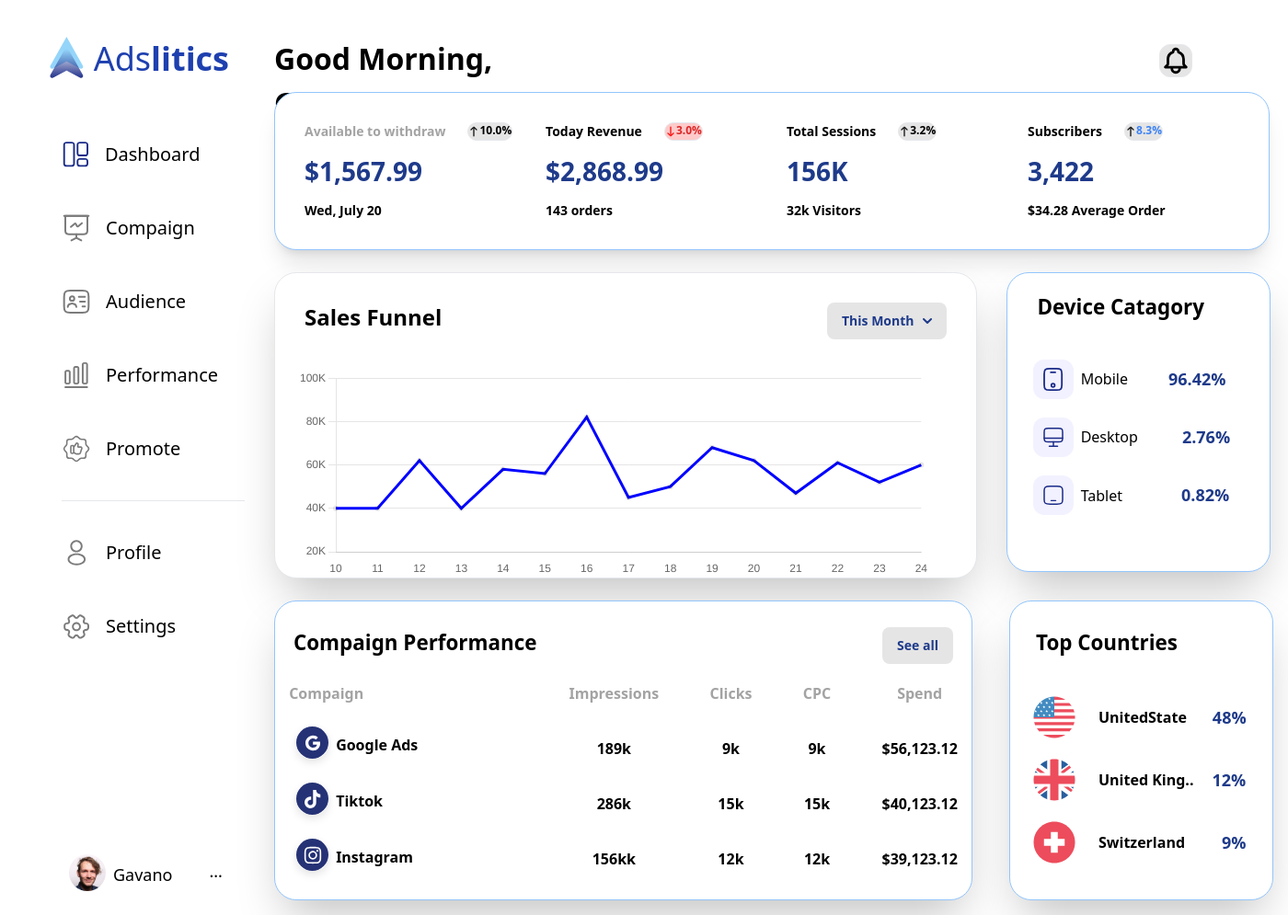
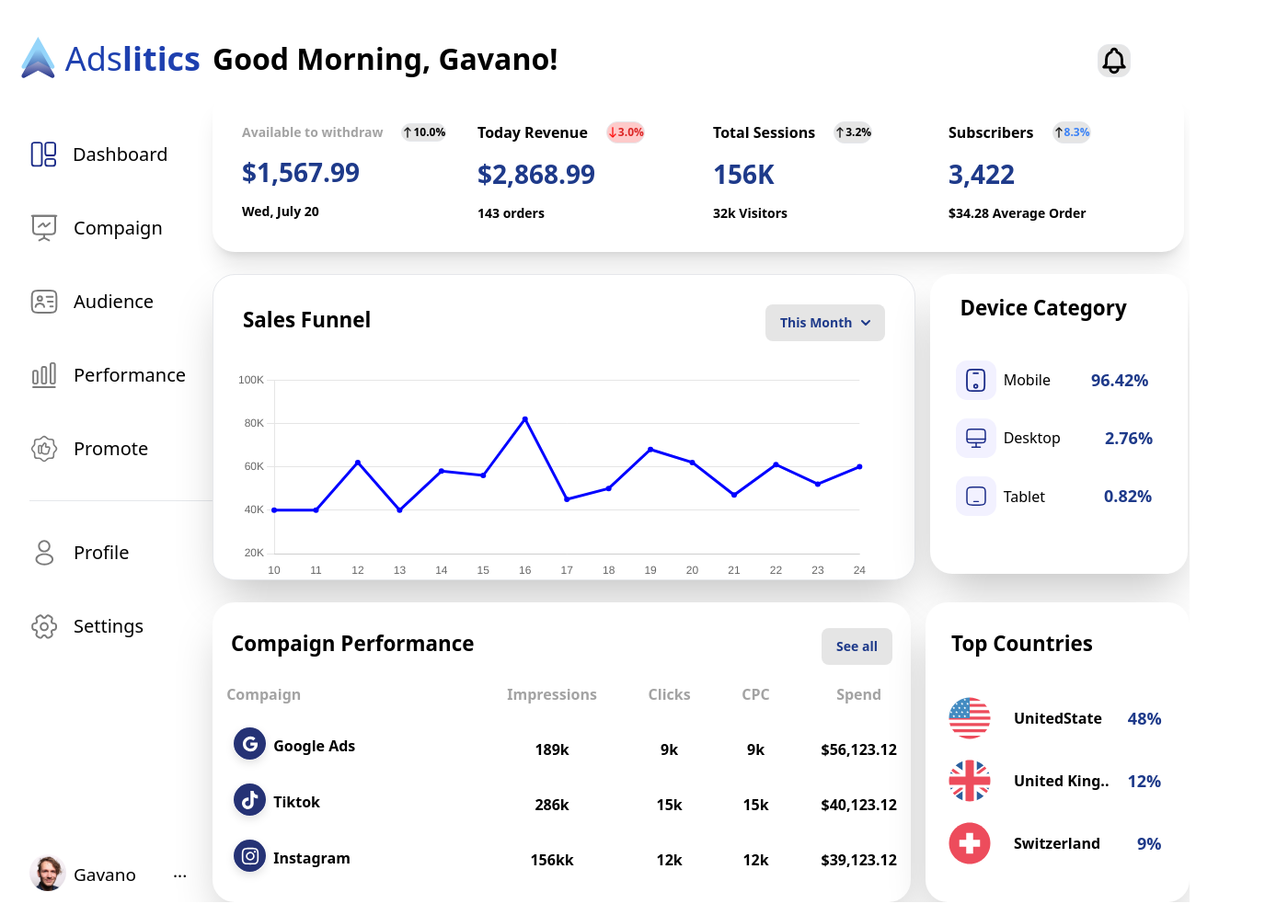
Before and after one commit to techloset/ali-raza-web-dashboard, a React (Create React App) app: page / in a window 1280 px wide. Shown: the whole page at 92% size, 1400 px wide, since content can reach past the window. Built offline with nearby package versions, Linux system fonts and the light colour scheme; what @shrutibalasa/tailwind-grid-auto-fit would draw is missing.

Commit message:
QA-1 Fixes Traffiic Web Dashboard

```diff
--- a/src/App.js
+++ b/src/App.js
@@ -1,4 +1,3 @@
-// import { BrowserRouter, Route, Routes } from "react-router-dom";
 import { BrowserRouter, Route, Routes } from "react-router-dom";
 import Layout from "./components/Layout";
 import Dashboard from "./pages/Dashboard";
--- a/src/components/Chart.jsx
+++ b/src/components/Chart.jsx
@@ -29,10 +29,14 @@ function Chart() {
     ],
     datasets: [
       {
+        label: "Ali",
         data: [40, 40, 62, 40, 58, 56, 82, 45, 50, 68, 62, 47, 61, 52, 60],
         borderColor: "blue",
+        fill: "+1",
         pointBorderColor: "transparent",
-        backgroundGradientFrom: "Blue",
+        backgroundColor: "Blue",
+        fill: "+1",
+        fill: true,
       },
     ],
   };
@@ -58,8 +62,8 @@ function Chart() {
     },
   };
   return (
-    <div className="sm:w-full sm:h-[25rem] flex flex-col  lg:h-[20.835rem] lg:w-[47.78rem]  ml-[1rem] mt-[1.5rem] bg-white rounded-3xl border border-gray-200 shadow-2xl">
-      <div className="font-bold text-2xl   m-[2rem] flex  justify-between">
+    <div className="bg-white sm:w-full sm:h-[25rem] flex flex-col  lg:h-[20.835rem] lg:w-[47.78rem] mt-[1.5rem]  rounded-3xl border border-gray-200 shadow-2xl">
+      <div className="font-bold text-[1.4rem]   m-[2rem] flex  justify-between">
         <p>Sales Funnel</p>
         <button class="text-blue-900  bg-neutral-200 focus:ring-4 focus:outline-none focus:ring-blue-300 font-bold rounded-lg text-sm  px-4 py-2.5 text-center inline-flex items-center ">
           This Month
--- a/src/components/CompaignPerformance.jsx
+++ b/src/components/CompaignPerformance.jsx
@@ -5,8 +5,7 @@ import Tiktok from "../assets/tiktok.svg";
 
 export default function CompaignPerformance() {
   return (
-    // <div className=" grid lg:flex">
-    <div className="bg-white mt-[1.5rem] ml-[1rem] rounded-3xl lg:h-[20.375rem] lg:w-[47.438rem]  border border-blue-300 shadow-2xl sm:w-full">
+    <div className="bg-white sm:w-full sm:h-[20rem] flex flex-col  lg:h-[20.375rem] lg:w-[47.438rem] mt-[1.5rem]   shadow-2xl rounded-3xl ">
       <div className="text-[1.4rem] m-5 mt-7 font-bold flex justify-between">
         Compaign Performance
         <button class="text-blue-900  bg-neutral-200  focus:ring-4 focus:outline-none focus:ring-blue-300 font-bold rounded-lg text-sm px-4 py-2.5  text-center inline-flex items-center ">
@@ -14,7 +13,7 @@ export default function CompaignPerformance() {
         </button>
       </div>
 
-      <div className=" text-black flex justify-between ml-[2%] mr-[2%] font-bold  ">
+      <div className=" text-black flex justify-between px-[2%] pr-[2%] font-bold  ">
         <div className="space-y-2.5 text-center ">
           <p className="text-neutral-400 text-left mb-5 ">Compaign</p>
           <span className="flex ">
@@ -64,6 +63,5 @@ export default function CompaignPerformance() {
         </div>
       </div>
     </div>
-    // </div>
   );
 }
--- a/src/components/Countries.jsx
+++ b/src/components/Countries.jsx
@@ -7,7 +7,7 @@ const countryStyle =
 
 export default function Countries() {
   return (
-    <div className="sm:w-full lg:w-[17.938rem] lg:h-[20.375rem] bg-white p-4 border border-blue-300 rounded-3xl shadow-2xl">
+    <div className="sm:w-full lg:w-[17.938rem] lg:h-[20.375rem] bg-white p-4  rounded-3xl shadow-2xl">
       <div className="text-[1.4rem] font-sans font-bold  ml-3 mt-3 ">
         Top Countries
       </div>
--- a/src/components/Devices.jsx
+++ b/src/components/Devices.jsx
@@ -2,14 +2,13 @@ import React from "react";
 import Mobile from "../assets/Mobile.svg";
 import Desktop from "../assets/Desktop.svg";
 import Tablet from "../assets/Tablet.svg";
-
 const textStyle = " text-blue-900 text-[1.125rem] font-bold ";
 const imageStyle = " px-2 w-[3.7rem] ";
 
 export default function Devices() {
   return (
-    <div className=" sm:w-full  lg:w-[17.938rem] lg:h-[20.375rem] bg-white font-bold  p-5 border border-blue-300 rounded-3xl shadow-2xl">
-      <span className="text-[1.4rem] px-3">Device Catagory</span>
+    <div className=" sm:w-full  lg:w-[17.5rem] lg:h-[20.375rem] bg-white font-bold  p-5  rounded-3xl shadow-2xl">
+      <span className="text-[1.4rem] px-3">Device Category</span>
 
       {/* Inner div STYLES */}
       <div className="lg:grid lg:space-y-5 flex  mt-10  ">
--- a/src/components/Header.jsx
+++ b/src/components/Header.jsx
@@ -1,17 +1,14 @@
 import React from "react";
+import { HiOutlineBell } from "react-icons/hi";
 
-import { HiOutlineBell } from "react-icons/hi";
 export default function Header() {
   return (
-    <div className="bg-white flex justify-between mr-14 ">
-      <div className="font-bold font-sans text-[2rem] lg:w-[22.688rem] lg:h-[2.438rem]  ml-[2rem] mt-[2.5rem]">
+    <div className="bg-white flex justify-between ">
+      <div className="font-bold font-sans text-[2rem]  lg:h-[2.438rem] mt-[2.5rem]">
         Good Morning, Gavano!
       </div>
       <div>
-        <HiOutlineBell
-          // fontSize={30}
-          className="bg-neutral-200 mr-12 mt-12 text-4xl border rounded-xl "
-        />
+        <HiOutlineBell className="bg-neutral-200 mx-16 mt-12 text-4xl border rounded-xl " />
       </div>
     </div>
   );
--- a/src/components/Layout.jsx
+++ b/src/components/Layout.jsx
@@ -10,7 +10,7 @@ export default function Layout() {
 
       <div className="flex-1 ">
         <Header />
-        <div className="p-4">{<Outlet />}</div>
+        <div className="pt-4">{<Outlet />}</div>
       </div>
     </div>
   );
--- a/src/components/Revenue.jsx
+++ b/src/components/Revenue.jsx
@@ -4,13 +4,12 @@ import DownArrow from "../assets/DownArrow.svg";
 
 function Revenue() {
   return (
-    <div className="grid grid-rows-1 gap-4  ml-[1rem] sm:w-full lg:w-[67.625rem] ">
-      <div className="grid lg:grid-cols-4 md:grid-cols-2 sm:grid-cols-1 items-center bg-white rounded-3xl border border-blue-300 p-4 shadow-xl ">
-        {/* <div className="w-full md:w-1/4"> */}
+    <div className="grid grid-rows-1 gap-4 sm:w-full lg:w-[66rem] ">
+      <div className="grid lg:grid-cols-4 md:grid-cols-2 sm:grid-cols-1 items-center bg-white rounded-3xl p-4 shadow-xl ">
         <div className="bg-white space-y-3 pl-4 p-4 flex-1 items-center">
-          <span className="flex space-x-2 text-neutral-400 text-sm font-bold">
+          <span className="flex space-x-2 text-neutral-400 text-sm  font-bold">
             Available to withdraw
-            <p className="flex bg-neutral-200 border rounded-xl text-xs text-black ml-6">
+            <p className="flex items-center bg-neutral-200 border rounded-xl text-xs text-black ml-5">
               <img src={UpArrow} alt="Arrow" className="w-3" />
               10.0%
             </p>
@@ -20,13 +19,11 @@ function Revenue() {
           </div>
           <div className="text-xs md:text-sm font-bold">Wed, July 20</div>
         </div>
-        {/* </div> */}
 
-        {/* <div className="w-full md:w-1/4"> */}
         <div className="bg-white space-y-3 pl-4 p-4 flex-1 items-center">
-          <span className="flex text-black text-sm font-bold">
+          <span className="flex text-black text-base font-bold">
             Today Revenue
-            <p className="flex border rounded-xl text-xs bg-red-200 text-red-600 ml-6">
+            <p className="flex items-center bg-red-200 border rounded-xl text-xs  text-red-600 ml-5">
               <img src={DownArrow} alt="Arrow" className="w-3" />
               3.0%
             </p>
@@ -36,13 +33,11 @@ function Revenue() {
           </div>
           <div className="text-xs md:text-sm font-bold">143 orders</div>
         </div>
-        {/* </div> */}
 
-        {/* <div className="w-full md:w-1/4"> */}
         <div className="bg-white space-y-3 pl-4 p-4 flex-1 items-center">
-          <span className="flex text-black text-sm font-bold">
+          <span className="flex text-black text-base font-bold">
             Total Sessions
-            <p className="flex bg-neutral-200 border rounded-xl text-xs ml-6">
+            <p className="flex items-center bg-neutral-200 border rounded-xl text-xs ml-5">
               <img src={UpArrow} alt="Arrow" className="w-3" />
               3.2%
             </p>
@@ -52,13 +47,11 @@ function Revenue() {
           </div>
           <div className="text-xs md:text-sm font-bold">32k Visitors</div>
         </div>
-        {/* </div> */}
 
-        {/* <div className="w-full md:w-1/4"> */}
         <div className="bg-white space-y-3 pl-4 p-4 flex-1 items-center">
-          <span className="flex text-black text-sm font-bold">
+          <span className="flex text-black text-base font-bold">
             Subscribers
-            <p className="flex bg-neutral-200 border rounded-xl text-xs text-blue-500 ml-6">
+            <p className="flex items-center bg-neutral-200  border rounded-xl text-xs text-blue-500 ml-5">
               <img src={UpArrow} alt="Arrow" className="w-3 " />
               8.3%
             </p>
@@ -70,7 +63,6 @@ function Revenue() {
             $34.28 Average Order
           </div>
         </div>
-        {/* </div> */}
       </div>
     </div>
   );
--- a/src/components/Sidebar.jsx
+++ b/src/components/Sidebar.jsx
@@ -4,7 +4,6 @@ import DbSvg from "../assets/DbSVG.svg";
 import AudienceSvg from "../assets/AudienceSVG.svg";
 import CompaignSvg from "../assets/CompaignSVG.svg";
 import PromoteSvg from "../assets/PromoteSVG.svg";
-// import Profile from "../assets/ProfileSVG.svg";
 import Profile from "../assets/Profile.svg";
 import PerformanceSVG from "../assets/PerformanceSVG.svg";
 import SettingSvg from "../assets/SettingSVG.svg";
@@ -23,8 +22,8 @@ export default function Sidebar() {
   };
 
   return (
-    <div className="flex flex-col text-lg ">
-      <div className="flex items-center gap-2 mt-[2.5rem] ml-[3.188rem]  text-4xl">
+    <div className="flex flex-col text-[1.187rem] ">
+      <div className="flex items-center gap-2 mt-[2.5rem] px-5 text-4xl">
         {/* Hamburger menu button */}
         <button onClick={toggleSidebar} className="lg:hidden">
           <GiHamburgerMenu />
@@ -33,24 +32,22 @@ export default function Sidebar() {
         <img
           src={LogoSvg}
           alt="Company Logo "
-          className={`h-12 ${showSidebar ? "block " : ""}`}
+          className={`h-12 ${showSidebar && "block "}`}
         />
         <span
-          className={`text-blue-800 font-normal  ${
-            showSidebar ? "block " : ""
-          }`}
+          className={`text-blue-800 font-normal  ${showSidebar && "block  "}`}
         >
           Ads<span className=" font-sans font-bold">litics</span>
         </span>
       </div>
 
       <div
-        className={`lg:w-[14.438rem]  lg:mt-[3.5rem] lg:ml-[2.188rem]  ${
+        className={`lg:w-[14.438rem]  lg:mt-[3.5rem]  ${
           showSidebar ? "block " : "hidden lg:block"
         }`}
         id="navbar-default"
       >
-        <div className="lg:ml-[2rem] lg:space-y-8 text-black text-xl bg-white ">
+        <div className="lg:pl-[2rem] lg:space-y-8 text-black text-xl bg-white ">
           <span className={hover}>
             <img src={DbSvg} alt="Dashboard" className="  h-8" />
             <Link className="text-black " to={"/"}>
@@ -99,10 +96,10 @@ export default function Sidebar() {
             </Link>
           </span>
         </div>
-        <div className=" lg:mt-56 lg:ml-10 ">
+        <div className=" lg:mt-56  px-8 ">
           <span className="flex mb-0 ">
             <img src={bPic} alt="Gavano" />
-            <p className="text-black ml-2 mt-2">Gavano</p>
+            <p className="text-black pl-2 mt-2">Gavano</p>
             <p className="mx-10 mt-1">...</p>
           </span>
         </div>
--- a/src/pages/Dashboard.jsx
+++ b/src/pages/Dashboard.jsx
@@ -9,11 +9,11 @@ export default function Dashboard() {
   return (
     <div>
       <Revenue />
-      <div className="grid lg:flex lg:flex-row  gap-4 w-full space-x-4 space-y-6">
+      <div className="grid lg:flex lg:flex-row  gap-4 w-full  space-y-6">
         <Chart />
         <Devices />
       </div>
-      <div className="grid lg:flex lg:flex-row  gap-4 w-full space-x-6 space-y-6">
+      <div className="grid lg:flex lg:flex-row  gap-4 w-full  space-y-6">
         <CompaignPerformance />
         <Countries />
       </div>
```
